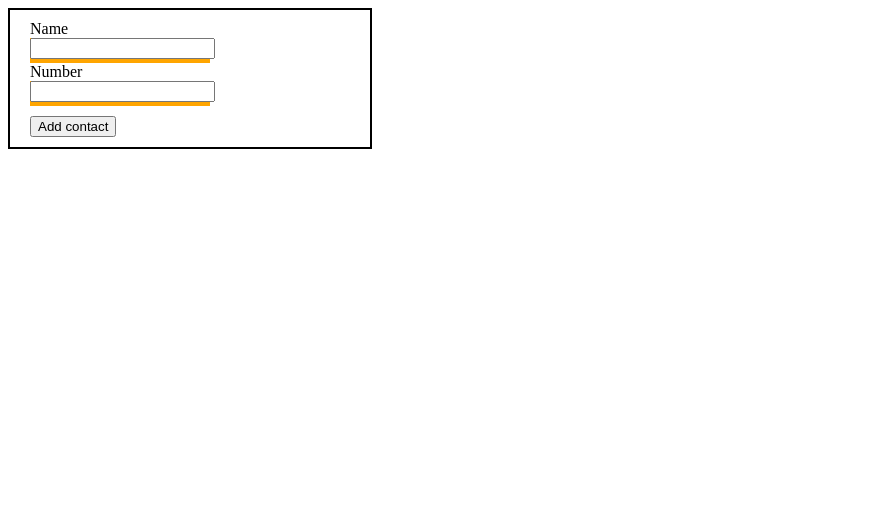
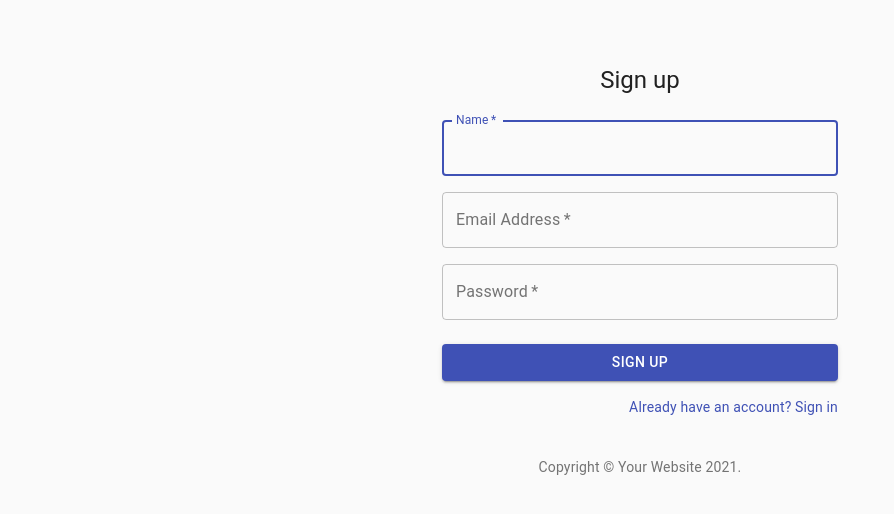
Before and after one commit to Vladyslav84/goit-react-hw-08-phonebook, a React (Create React App) app: page / in a window 1280 px wide. Shown: the top 514 px of the page, without its empty margins (0-894 px from the left). Built offline with nearby package versions, Linux system fonts and the light colour scheme.

Commit message:
Login and singup.

```diff
--- a/src/App.js
+++ b/src/App.js
@@ -3,12 +3,13 @@ import { Switch, Route  } from 'react-router-dom';
 import SignUp from '../src/SingUp/SingUp';
 import SingIn from '../src/SignIn/SignIn';
 import ContactForm from '../src/ContactForm/ContactForm'
+import React, { Component } from 'react';
 
 function App() {
   return (
 
       <Switch>
-      <Route path="/goit-react-hw-08-phonebook" exact>
+      <Route path="/" exact>
           <SignUp />
       </Route>
       <Route path="/singin" exact>
--- a/src/SignIn/SignIn.jsx
+++ b/src/SignIn/SignIn.jsx
@@ -8,6 +8,9 @@ import Box from '@material-ui/core/Box';
 import Typography from '@material-ui/core/Typography';
 import { makeStyles } from '@material-ui/core/styles';
 import Container from '@material-ui/core/Container';
+import aut_operation from '../redux/slices/authentication/aut_operation';
+import { useDispatch, useSelector } from 'react-redux';
+
 
 function Copyright() {
   return (
@@ -43,7 +46,30 @@ const useStyles = makeStyles((theme) => ({
 }));
 
 export default function SignIn() {
+  const dispatch = useDispatch();
   const classes = useStyles();
+
+    const handleSubmit = evt => {
+         evt.preventDefault();
+console.log(evt.target.elements.email.value)
+                dispatch(aut_operation.logIn({
+                  email: evt.target.elements.email.value,
+                  password: evt.target.elements.password.value,
+
+            }))
+
+        // if (allContacts.some(contact => contact.name === evt.target.elements.inputName.value))
+        // {
+        //     alert(`${ evt.target.elements.inputName.value } is already in contacts`)
+        // } else
+        // {
+        //     dispatch(operations.postContacts({
+        //         name: evt.target.elements.inputName.value,
+        //         number: evt.target.elements.inputNumber.value,
+        //     }))
+        // };
+        evt.target.reset();
+    };
 
   return (
     <Container component="main" maxWidth="xs">
@@ -54,7 +80,7 @@ export default function SignIn() {
         <Typography component="h1" variant="h5">
           Sign in
         </Typography>
-        <form className={classes.form} noValidate>
+        <form className={classes.form} noValidate onSubmit={handleSubmit}>
           <TextField
             variant="outlined"
             margin="normal"
--- a/src/SingUp/SingUp.jsx
+++ b/src/SingUp/SingUp.jsx
@@ -15,151 +15,56 @@ import aut_operation from '../redux/slices/authentication/aut_operation';
 
 // console.log(authSelectors)
 
-// function Copyright() {
-//   return (
-//     <Typography variant="body2" color="textSecondary" align="center">
-//       {'Copyright © '}
-//       <Link color="inherit" href="https://material-ui.com/">
-//         Your Website
-//       </Link>{' '}
-//       {new Date().getFullYear()}
-//       {'.'}
-//     </Typography>
-//   );
-// }
+function Copyright() {
+  return (
+    <Typography variant="body2" color="textSecondary" align="center">
+      {'Copyright © '}
+      <Link color="inherit" href="https://material-ui.com/">
+        Your Website
+      </Link>{' '}
+      {new Date().getFullYear()}
+      {'.'}
+    </Typography>
+  );
+}
 
-// const useStyles = makeStyles((theme) => ({
-//   paper: {
-//     marginTop: theme.spacing(8),
-//     display: 'flex',
-//     flexDirection: 'column',
-//     alignItems: 'center',
-//   },
-//   avatar: {
-//     margin: theme.spacing(1),
-//     backgroundColor: theme.palette.secondary.main,
-//   },
-//   form: {
-//     width: '100%', // Fix IE 11 issue.
-//     marginTop: theme.spacing(3),
-//   },
-//   submit: {
-//     margin: theme.spacing(3, 0, 2),
-//   },
-// }));
+const useStyles = makeStyles((theme) => ({
+  paper: {
+    marginTop: theme.spacing(8),
+    display: 'flex',
+    flexDirection: 'column',
+    alignItems: 'center',
+  },
+  avatar: {
+    margin: theme.spacing(1),
+    backgroundColor: theme.palette.secondary.main,
+  },
+  form: {
+    width: '100%', // Fix IE 11 issue.
+    marginTop: theme.spacing(3),
+  },
+  submit: {
+    margin: theme.spacing(3, 0, 2),
+  },
+}));
 
-// export default function SignUp() {
+export default function SignUp() {
 
-//     const classes = useStyles();
-//     const emailId = uuidv4();
-//     const nameId = uuidv4();
-//   const passwordId = uuidv4();
-//   const dispatch = useDispatch();
+    const classes = useStyles();
+    const emailId = uuidv4();
+    const nameId = uuidv4();
+  const passwordId = uuidv4();
+  const dispatch = useDispatch();
 
-//   const handleSubmit = evt => {
-//          evt.preventDefault();
-// console.log(evt)
-//                 dispatch(aut_operation.register({
-//                 name: evt.target.elements.firstName.value,
-//                   email: evt.target.elements.email.value,
-//                 password: evt.target.elements.password.value,
-//             }))
+  const handleSubmit = evt => {
+         evt.preventDefault();
+// console.log(evt.target.elements.firstName.value)
+                dispatch(aut_operation.register({
+                name: evt.target.elements.firstName.value,
+                  email: evt.target.elements.email.value,
+                password: evt.target.elements.password.value,
+            }))
 
-//         // if (allContacts.some(contact => contact.name === evt.target.elements.inputName.value))
-//         // {
-//         //     alert(`${ evt.target.elements.inputName.value } is already in contacts`)
-//         // } else
-//         // {
-//         //     dispatch(operations.postContacts({
-//         //         name: evt.target.elements.inputName.value,
-//         //         number: evt.target.elements.inputNumber.value,
-//         //     }))
-//         // };
-//         // evt.target.reset();
-//     };
-
-//   return (
-//     <Container component="main" maxWidth="xs">
-//       <CssBaseline />
-//       <div className={classes.paper}>
-//         {/* <Avatar className={classes.avatar}>
-//           <LockOutlinedIcon />
-//         </Avatar> */}
-//         <Typography component="h1" variant="h5">
-//           Sign up
-//         </Typography>
-//         <form className={classes.form} noValidate>
-//           <Grid container spacing={2}>
-//             <Grid item xs={12}>
-//               <TextField
-//                 variant="outlined"
-//                 required
-//                 fullWidth
-//                 id={nameId}
-//                 label="Name"
-//                 name="firstName"
-//                 autoFocus
-//               />
-//             </Grid>
-//             <Grid item xs={12}>
-//               <TextField
-//                 variant="outlined"
-//                 required
-//                 fullWidth
-//                 id={emailId}
-//                 label="Email Address"
-//                 name="email"
-//                 autoComplete="email"
-//               />
-//             </Grid>
-//             <Grid item xs={12}>
-//               <TextField
-//                 variant="outlined"
-//                 required
-//                 fullWidth
-//                 name="password"
-//                 label="Password"
-//                 type="password"
-//                 id={passwordId}
-//                 autoComplete="current-password"
-//               />
-//             </Grid>
-
-//           </Grid>
-//           <Button
-//             type="submit"
-//             fullWidth
-//             variant="contained"
-//             color="primary"
-//             className={classes.submit}
-//             onSubmit={handleSubmit}
-//           >
-//             Sign Up
-//           </Button>
-//           <Grid container justifyContent="flex-end">
-//             <Grid item>
-//               <Link href="/singin" variant="body2">
-//                 Already have an account? Sign in
-//               </Link>
-//             </Grid>
-//           </Grid>
-//         </form>
-//       </div>
-//       <Box mt={5}>
-//         <Copyright />
-//       </Box>
-//     </Container>
-//   );
-// }
-
-export default function SignUp () {
-    // const dispatch = useDispatch();
-    // const allContacts = useSelector(getContacts);
-
-    const handleSubmit = evt => {
-
-      evt.preventDefault();
-      console.log('dd')
         // if (allContacts.some(contact => contact.name === evt.target.elements.inputName.value))
         // {
         //     alert(`${ evt.target.elements.inputName.value } is already in contacts`)
@@ -173,36 +78,75 @@ export default function SignUp () {
         evt.target.reset();
     };
 
-    const numberInputId = uuidv4();
-    const nameInputId = uuidv4();
+  return (
+    <Container component="main" maxWidth="xs">
+      <CssBaseline />
+      <div className={classes.paper}>
+        {/* <Avatar className={classes.avatar}>
+          <LockOutlinedIcon />
+        </Avatar> */}
+        <Typography component="h1" variant="h5">
+          Sign up
+        </Typography>
+        <form className={classes.form} noValidate  onSubmit={handleSubmit}>
+          <Grid container spacing={2}>
+            <Grid item xs={12}>
+              <TextField
+                variant="outlined"
+                required
+                fullWidth
+                id={nameId}
+                label="Name"
+                name="firstName"
+                autoFocus
+              />
+            </Grid>
+             <Grid item xs={12}>
+              <TextField
+                variant="outlined"
+                required
+                fullWidth
+                id={emailId}
+                label="Email Address"
+                name="email"
+                autoComplete="email"
+              />
+            </Grid>
+             <Grid item xs={12}>
+              <TextField
+                variant="outlined"
+                required
+                fullWidth
+                name="password"
+                label="Password"
+                type="password"
+                id={passwordId}
+                autoComplete="current-password"
+              />
+            </Grid>
 
-    return (
-        <form onSubmit={handleSubmit} >
-            <span>Name</span>
-            <label >
-                <input
-                    autoComplete="off"
-                    type="text"
-                    name="inputName"
-                    pattern="^[a-zA-Zа-яА-Я]+(([' -][a-zA-Zа-яА-Я ])?[a-zA-Zа-яА-Я]*)*$"
-                    title="Имя может состоять только из букв, апострофа, тире и пробелов. Например Adrian, Jacob Mercer, Charles de Batz de Castelmore d'Artagnan и т. п."
-                    required
-                    id={nameInputId}
-                />
-            </label>
-            <span >Number</span>
-            <label >
-                <input
-                    autoComplete="off"
-                    type="tel"
-                    name="inputNumber"
-                    pattern="\+?\d{1,4}?[-.\s]?\(?\d{1,3}?\)?[-.\s]?\d{1,4}[-.\s]?\d{1,4}[-.\s]?\d{1,9}"
-                    title="Номер телефона должен состоять цифр и может содержать пробелы, тире, круглые скобки и может начинаться с +"
-                    required
-                    id={numberInputId}
-                />
-            </label>
-            <button type="submit" >Add contact</button>
+          </Grid>
+          <Button
+            type="submit"
+            fullWidth
+            variant="contained"
+            color="primary"
+            className={classes.submit}
+          >
+            Sign Up
+          </Button>
+          <Grid container justifyContent="flex-end">
+            <Grid item>
+              <Link href="/singin" variant="body2">
+                Already have an account? Sign in
+              </Link>
+            </Grid>
+          </Grid>
         </form>
-    )
+      </div>
+      <Box mt={5}>
+        <Copyright />
+      </Box>
+    </Container>
+  );
 }
--- a/src/redux/slices/authentication/aut_operation.js
+++ b/src/redux/slices/authentication/aut_operation.js
@@ -5,8 +5,20 @@ import axios from 'axios';
  axios.defaults.baseURL = 'https://connections-api.herokuapp.com/';
 
 const register = createAsyncThunk('auth/register', async credentials => {
+  // console.log(credentials)
   try {
     const { data } = await axios.post('/users/signup', credentials);
+    // token.set(data.token);
+    return data;
+  } catch (error) {
+    // TODO: Добавить обработку ошибки error.message
+  }
+});
+
+const logIn = createAsyncThunk('auth/logIn', async credentials => {
+  console.log(credentials)
+  try {
+    const { data } = await axios.post('/users/login', credentials);
     // token.set(data.token);
     return data;
   } catch (error) {
@@ -18,7 +30,7 @@ const register = createAsyncThunk('auth/register', async credentials => {
 const aut_operation = {
   register,
 //   logOut,
-//   logIn,
+  logIn,
 //   fetchCurrentUser,
 };
 export default aut_operation;
--- a/src/redux/slices/authentication/auth-selectors.js
+++ b/src/redux/slices/authentication/auth-selectors.js
@@ -1,11 +1,9 @@
-const getIsLoggedIn = state => state.auth.isLoggedIn;
+const getIsLoggedIn = state => state.authSlice.isLoggedIn;
 
-const getUsername = state => state.auth.user.name;
+const getUsername = state => state.authSlice.user.name;
 
 const authSelectors = {
   getIsLoggedIn,
   getUsername,
 };
 export default authSelectors;
-
-console.log('ll')
--- a/src/redux/slices/authentication/authentication.js
+++ b/src/redux/slices/authentication/authentication.js
@@ -18,9 +18,13 @@ const authSlice = createSlice({
       state.user = action.payload.user;
       state.token = action.payload.token;
       state.isLoggedIn = true;
-
+    },
+    [aut_operation.logIn.fulfilled](state, action) {
+      state.user = action.payload.user;
+      state.token = action.payload.token;
+      state.isLoggedIn = true;
     }
   }
 });
 
-export default authSlice;
+export default authSlice.reducer;
--- a/src/redux/store.js
+++ b/src/redux/store.js
@@ -3,9 +3,10 @@ import contactsSlice from './slices/contacts';
 import filterSlice from './slices/filter';
 import authSlice from '../redux/slices/authentication/authentication';
 
+
 const rootReducer = {
-  contactsSlice,
-  filterSlice,
+  // contactsSlice,
+  // filterSlice,
   authSlice
 
 };
```
Also changed, not shown: package.json (+3 -11 lines), 1 other file (tests, documents, lock files or other folders).
